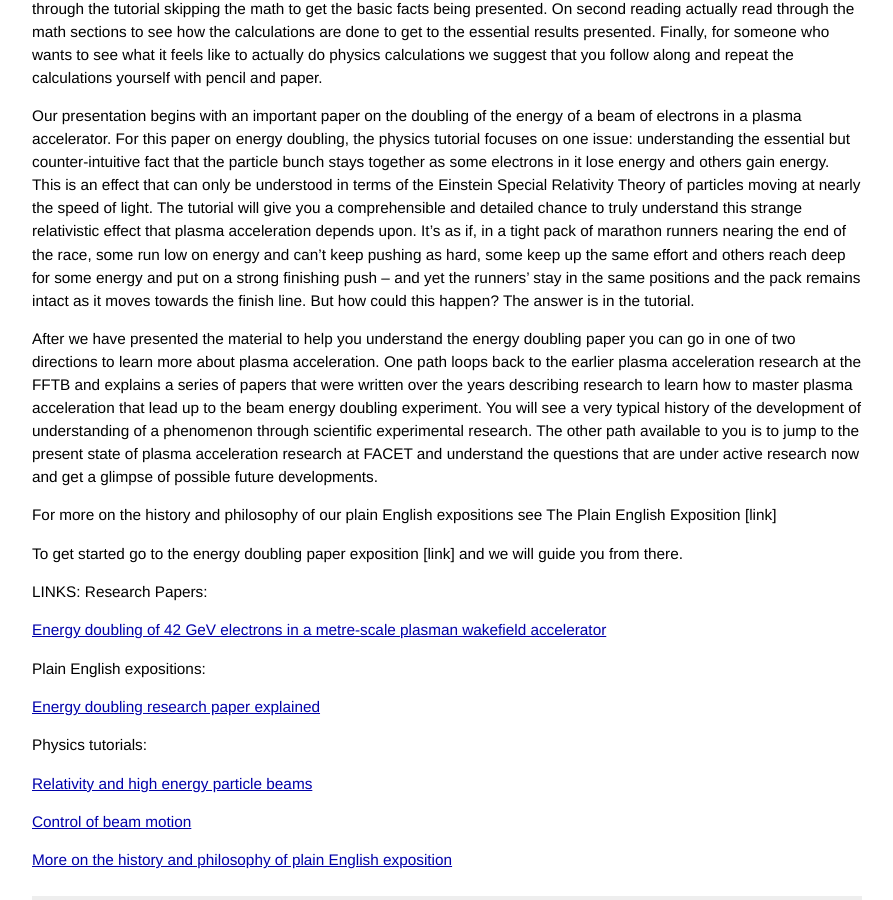
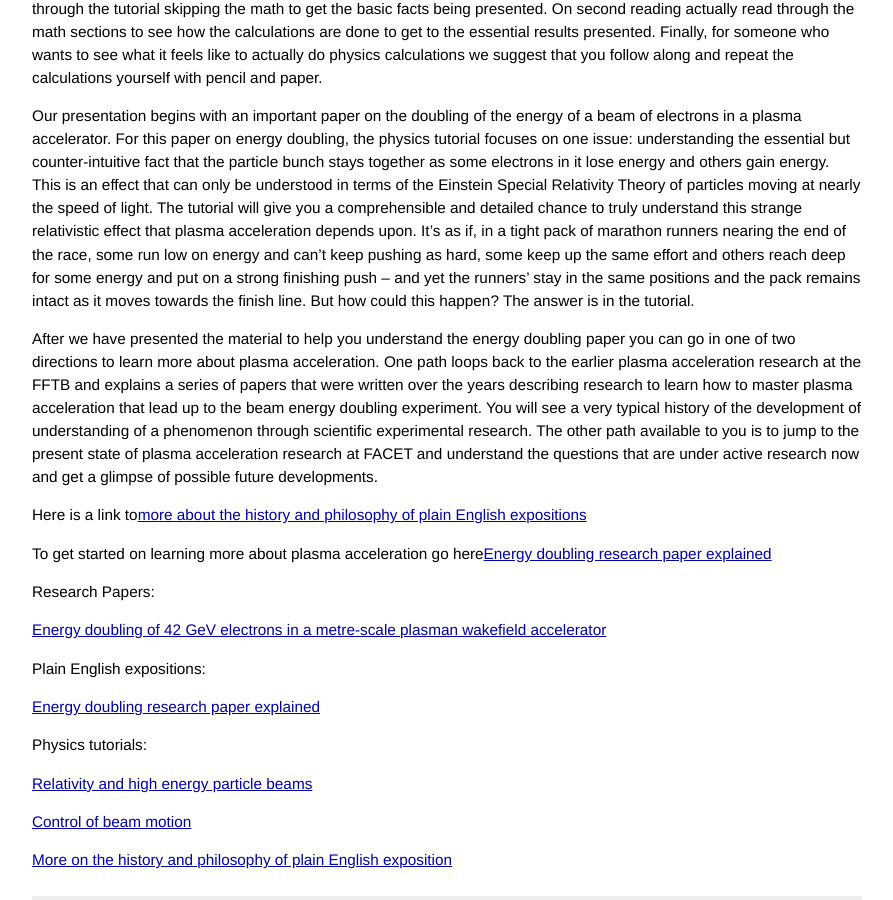
Before and after one commit to grbfacet/facet, a Jekyll site: the page built from index.html, in a window 1280 px wide and 900 px high, scrolled down 1381 px. Shown: the whole window, without its empty margins (193-1086 px from the left). Built offline with Jekyll 4.4.1, drawn with Linux system fonts in a browser that asks for light colours.

Commit message:
Update index.html

```diff
--- a/index.html
+++ b/index.html
@@ -27,11 +27,14 @@
 
 <p>After we have presented the material to help you understand the energy doubling paper you can go in one of two directions to learn more about plasma acceleration. One path loops back to the earlier plasma acceleration research at the FFTB and explains a series of papers that were written over the years describing research to learn how to master plasma acceleration that lead up to the beam energy doubling experiment. You will see a very typical history of the development of understanding of a phenomenon through scientific experimental research. The other path available to you is to jump to the present state of plasma acceleration research at FACET and understand the questions that are under active research now and get a glimpse of possible future developments.</p>
 
-<p>For more on the history and philosophy of our plain English expositions see The Plain English Exposition [link]</p>
+<p>Here is a link to<a href="/plain-english-papers.html">more about the history and philosophy of plain English expositions</a></p>
 
-<p>To get started go to the energy doubling paper exposition [link] and we will guide you from there.</p>
+<p>To get started on learning more about plasma acceleration go here<a href="/energy-doubling-exposition.html">Energy doubling research paper explained</a></p>
 
-LINKS:
+
+
+
+
 
 Research Papers:
 <p><a href="/energy-doubling-exposition.html">Energy doubling of 42 GeV electrons in a metre-scale plasman wakefield accelerator</a></p>
```
